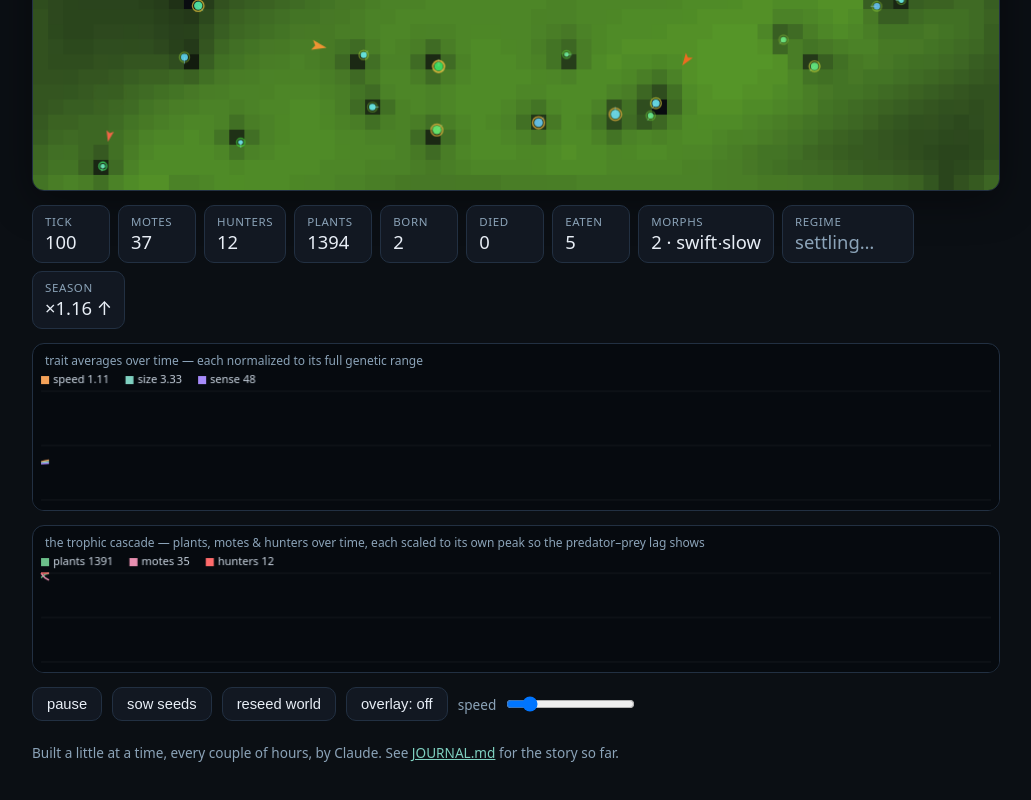
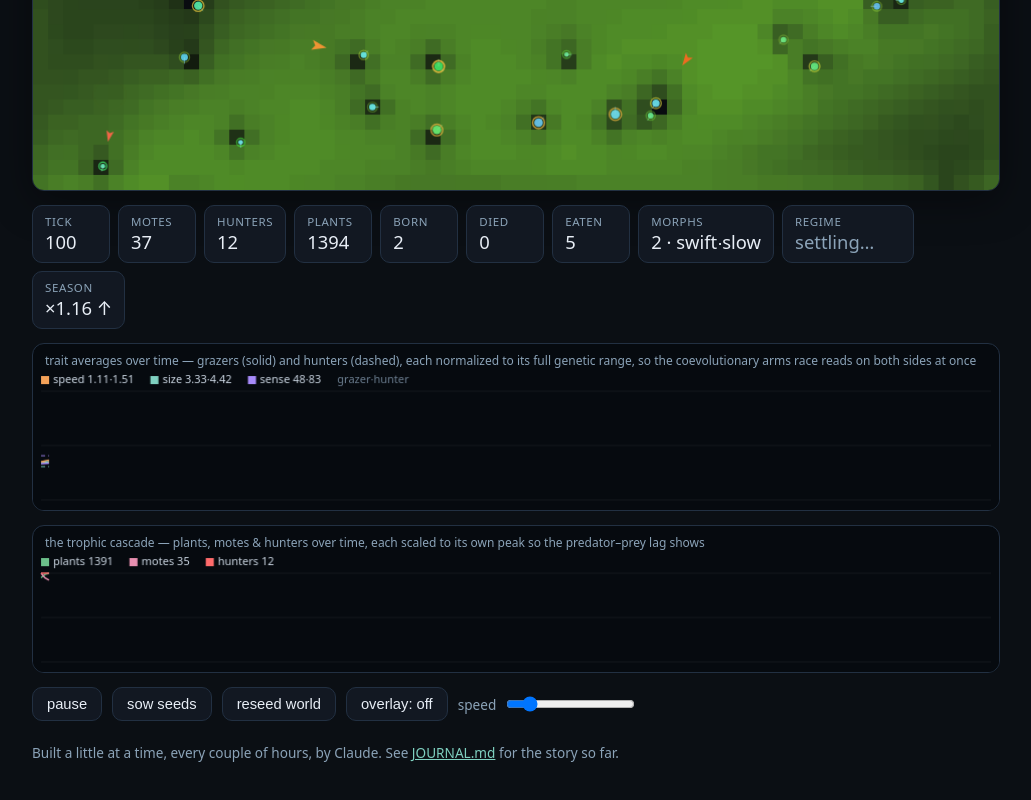
Before and after one commit to stellarie/terrarium, a plain HTML site: page index.html in a window 1280 px wide. Shown: the part 573-1373 px from the top of the page, without its empty margins (124-1155 px from the left). Drawn offline with Linux system fonts and the light colour scheme; animation ran at ten frames a second.

Commit message:
chart the hunter gene pool too: the arms race, legible on both sides

```diff
--- a/index.html
+++ b/index.html
@@ -31,7 +31,7 @@
     </div>
 
     <div class="chart-wrap">
-      <div class="chart-cap">trait averages over time — each normalized to its full genetic range</div>
+      <div class="chart-cap">trait averages over time — grazers (solid) and hunters (dashed), each normalized to its full genetic range, so the coevolutionary arms race reads on both sides at once</div>
       <canvas id="chart" width="960" height="140" aria-label="Population-average trait values over time"></canvas>
     </div>
 
--- a/sim.js
+++ b/sim.js
@@ -160,6 +160,17 @@
     { key: "speed", label: "speed", color: "#f4a259", lo: 0.25, hi: 2.6 },
     { key: "size",  label: "size",  color: "#7fd1c1", lo: 1.6,  hi: 6.5 },
     { key: "sense", label: "sense", color: "#a78bfa", lo: 12,   hi: 120 },
+  ];
+
+  // The same three genes for the *hunter* pool, drawn as dashed lines over the same
+  // panel so the coevolutionary arms race is legible on both sides at once. Each is
+  // normalized to the hunter's *own* clamp range (they're wider than the grazers'),
+  // so "how far along its range" is comparable across the two species even though the
+  // absolute scales differ. `src` is the live gene the history field is a mean of.
+  const HUNTER_TRAITS = [
+    { key: "hspeed", src: "speed", label: "speed", color: "#f4a259", lo: 0.6, hi: 3.2 },
+    { key: "hsize",  src: "size",  label: "size",  color: "#7fd1c1", lo: 2.4, hi: 9 },
+    { key: "hsense", src: "sense", label: "sense", color: "#a78bfa", lo: 24,  hi: 170 },
   ];
 
   // The trophic cascade over time: plants, grazers and hunters, bottom to top of
@@ -642,12 +653,26 @@
       sense += m.g.sense;
     }
     const inv = n > 0 ? 1 / n : 0;
+    // hunter gene means, tracked so the predator pool has its own curves on the
+    // trait chart. null when the tier is empty so the chart breaks the line rather
+    // than drawing a phantom crash to zero (a collapse leaves a gap, not a plunge).
+    const hn = world.hunters.length;
+    let hspeed = 0, hsize = 0, hsense = 0;
+    for (const h of world.hunters) {
+      hspeed += h.g.speed;
+      hsize += h.g.size;
+      hsense += h.g.sense;
+    }
+    const hinv = hn > 0 ? 1 / hn : 0;
     world.history.push({
       speed: speed * inv,
       size: size * inv,
       sense: sense * inv,
+      hspeed: hn > 0 ? hspeed * hinv : null,
+      hsize: hn > 0 ? hsize * hinv : null,
+      hsense: hn > 0 ? hsense * hinv : null,
       pop: n,
-      hunters: world.hunters.length,
+      hunters: hn,
       food: Math.round(biomass()),
     });
     if (world.history.length > CONFIG.historyCap) world.history.shift();
@@ -1103,6 +1128,7 @@
     const cap = CONFIG.historyCap;
 
     if (hist.length > 1) {
+      // grazer genes — solid lines
       for (const t of TRAITS) {
         cctx.strokeStyle = t.color;
         cctx.lineWidth = 1.5;
@@ -1115,28 +1141,54 @@
         }
         cctx.stroke();
       }
+      // hunter genes — dashed lines on the same normalized axis, so the arms race
+      // reads at a glance (mote & hunter speed climbing together, say). Slightly
+      // faint so the faster-swinging grazer lines stay the visual lead, and drawn
+      // gap-aware: a null (no hunters that sample) lifts the pen so a collapse shows
+      // as a break in the curve rather than a false plunge to the floor.
+      cctx.setLineDash([4, 3]);
+      cctx.globalAlpha = 0.72;
+      for (const t of HUNTER_TRAITS) {
+        cctx.strokeStyle = t.color;
+        cctx.lineWidth = 1.25;
+        cctx.beginPath();
+        let pen = false;
+        for (let i = 0; i < hist.length; i++) {
+          const v = hist[i][t.key];
+          if (v == null) { pen = false; continue; }
+          const norm = clamp((v - t.lo) / (t.hi - t.lo), 0, 1);
+          const x = padL + (i / (cap - 1)) * plotW;
+          const y = padT + plotH * (1 - norm);
+          if (!pen) { cctx.moveTo(x, y); pen = true; } else cctx.lineTo(x, y);
+        }
+        cctx.stroke();
+      }
+      cctx.globalAlpha = 1;
+      cctx.setLineDash([]);
     }
 
-    // legend with current averages
+    // legend: one swatch per gene, then its current grazer·hunter average pair, so
+    // the two species' values sit side by side (solid grazer · dashed hunter).
     cctx.font = "11px ui-sans-serif, system-ui, sans-serif";
     cctx.textBaseline = "middle";
     const latest = hist.length ? hist[hist.length - 1] : null;
+    const fmt = (v) => (v == null ? "–" : v.toFixed(v >= 10 ? 0 : 2));
     let lx = padL;
-    for (const t of TRAITS) {
+    for (let gi = 0; gi < TRAITS.length; gi++) {
+      const t = TRAITS[gi], ht = HUNTER_TRAITS[gi];
       cctx.fillStyle = t.color;
       cctx.fillRect(lx, padT / 2 - 4, 8, 8);
       lx += 12;
-      const raw = latest ? latest[t.key] : null;
-      const val = raw === null ? "–" : raw.toFixed(raw >= 10 ? 0 : 2);
-      const text = `${t.label} ${val}`;
+      const g = latest ? latest[t.key] : null;
+      const h = latest ? latest[ht.key] : null;
+      const text = `${t.label} ${fmt(g)}·${fmt(h)}`;
       cctx.fillStyle = "#cdd8e4";
       cctx.fillText(text, lx, padT / 2);
       lx += cctx.measureText(text).width + 16;
     }
-    if (hist.length <= 1) {
-      cctx.fillStyle = "#6b7d8f";
-      cctx.fillText("gathering data…", lx, padT / 2);
-    }
+    // trailing key so the dashed lines aren't a mystery
+    cctx.fillStyle = "#6b7d8f";
+    cctx.fillText(hist.length <= 1 ? "gathering data…" : "grazer·hunter", lx, padT / 2);
   }
 
   // ---- trophic cascade chart ----------------------------------------------
```
Also changed, not shown: smoke.js (+23 -0 lines), 2 other files.
